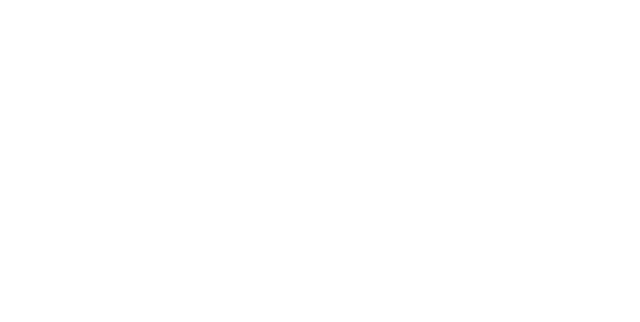
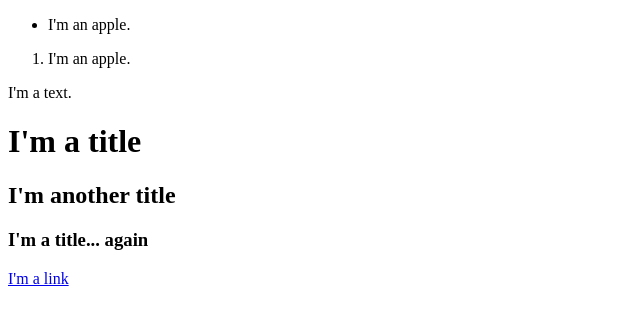
Before and after one commit to Neabel/html-and-css-ultimate-course, a plain HTML site: page index.html in a window 1280 px wide. Shown: the whole page, without its empty margins (0-640 px from the left). Drawn offline with Linux system fonts and the light colour scheme.

Commit message:
basict tags and semantic structure.

```diff
--- a/index.html
+++ b/index.html
@@ -8,5 +8,26 @@
     <meta name="viewport" content="width=device-width, user-scalable=no, initial-scale=1.0, maximum-scale=1.0, minimum-scale=1.0" />
     <link rel="stylesheet" href="./css/styles.css" />
   </head>
-  <body></body>
+  <body>
+    <header>
+      <nav></nav>
+    </header>
+    <main>
+      <section>
+        <article></article>
+      </section>
+      <ul>
+        <li>I'm an apple.</li>
+      </ul>
+      <ol>
+        <li>I'm an apple.</li>
+      </ol>
+      <p>I'm a text.</p>
+      <h1>I'm a title</h1>
+      <h2>I'm another title</h2>
+      <h3>I'm a title... again</h3>
+      <a href="#">I'm a link</a>
+    </main>
+    <footer></footer>
+  </body>
 </html>
```
